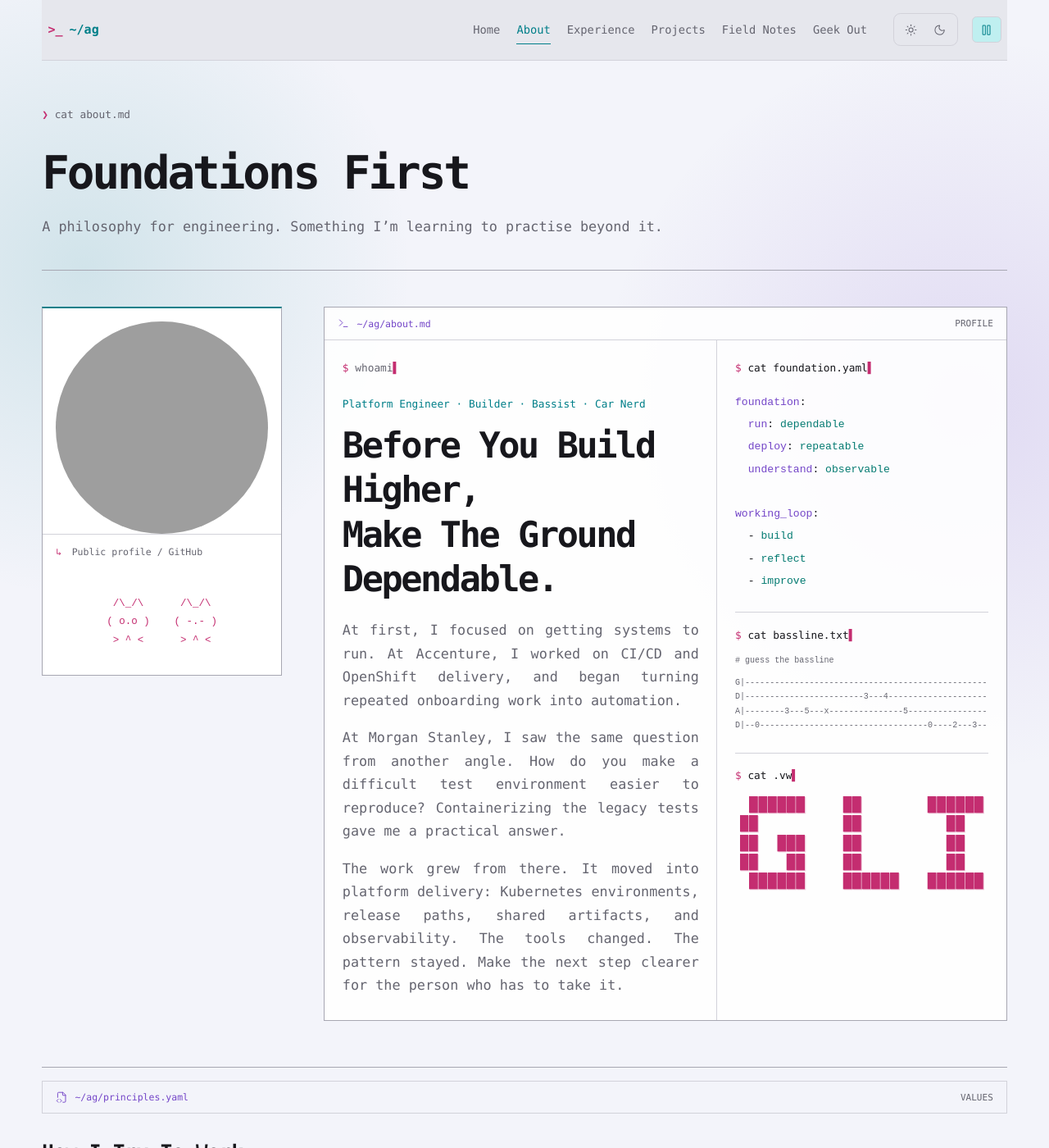
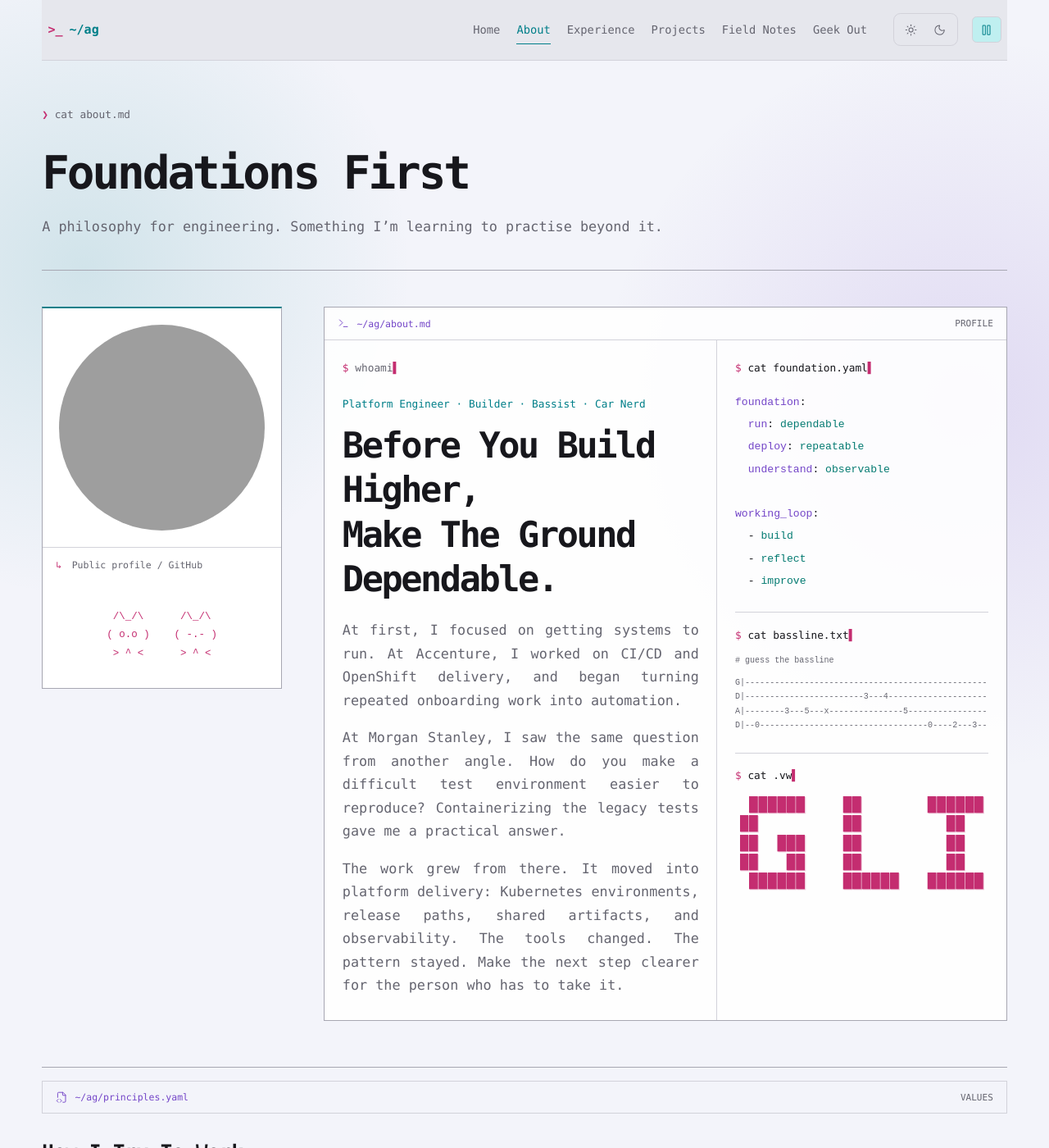
Before and after one commit to ANISHG-26/ANISHG-26.github.io, a Jekyll site: the page built from about.html, in a window 1280 px wide and 1400 px high. Shown: the whole window at 82% size. Built offline with Jekyll 4.4.1, drawn with Linux system fonts in a browser that asks for light colours; nearby versions of some CDN libraries; grey boxes are pictures that could not be loaded.

```diff
--- a/assets/css/portfolio.css
+++ b/assets/css/portfolio.css
@@ -122,7 +122,7 @@ svg { width: 1.1rem; height: 1.1rem; flex: 0 0 auto; }
 .interior-content { padding-top: 2.8rem; }
 .about-profile { display: grid; grid-template-columns: minmax(15rem, .52fr) minmax(0, 1.48fr); gap: clamp(2rem, 4vw, 4rem); align-items: stretch; padding-bottom: 3.5rem; border-bottom: 1px solid var(--border-strong); }
 .about-portrait { display: flex; flex-direction: column; align-self: start; width: min(20rem, 100%); margin: 0; border: 1px solid var(--border-strong); border-top: 2px solid var(--cyan); background: var(--surface); }
-.about-portrait img { display: block; width: calc(100% - 2rem); height: auto; margin: 1rem auto 0; aspect-ratio: 1; border-radius: 50%; object-fit: cover; }
+.about-portrait img { display: block; width: calc(100% - 2.5rem); height: auto; margin: 1.25rem auto; aspect-ratio: 1; border-radius: 50%; object-fit: cover; }
 .about-portrait figcaption { padding: .75rem 1rem; border-top: 1px solid var(--border); color: var(--muted-foreground); font: .72rem/1.6 var(--font-code); }
 .about-portrait figcaption .prompt-mark { margin-right: .35rem; }
 .portrait-cats { display: grid; place-items: center; flex: 1; min-height: 8rem; margin: 0; padding: 1.35rem 1rem; color: var(--pink); font: .78rem/1.8 var(--font-code); white-space: pre; }
```
Also changed, not shown: docs/design-contract.md (+5 -0 lines).
